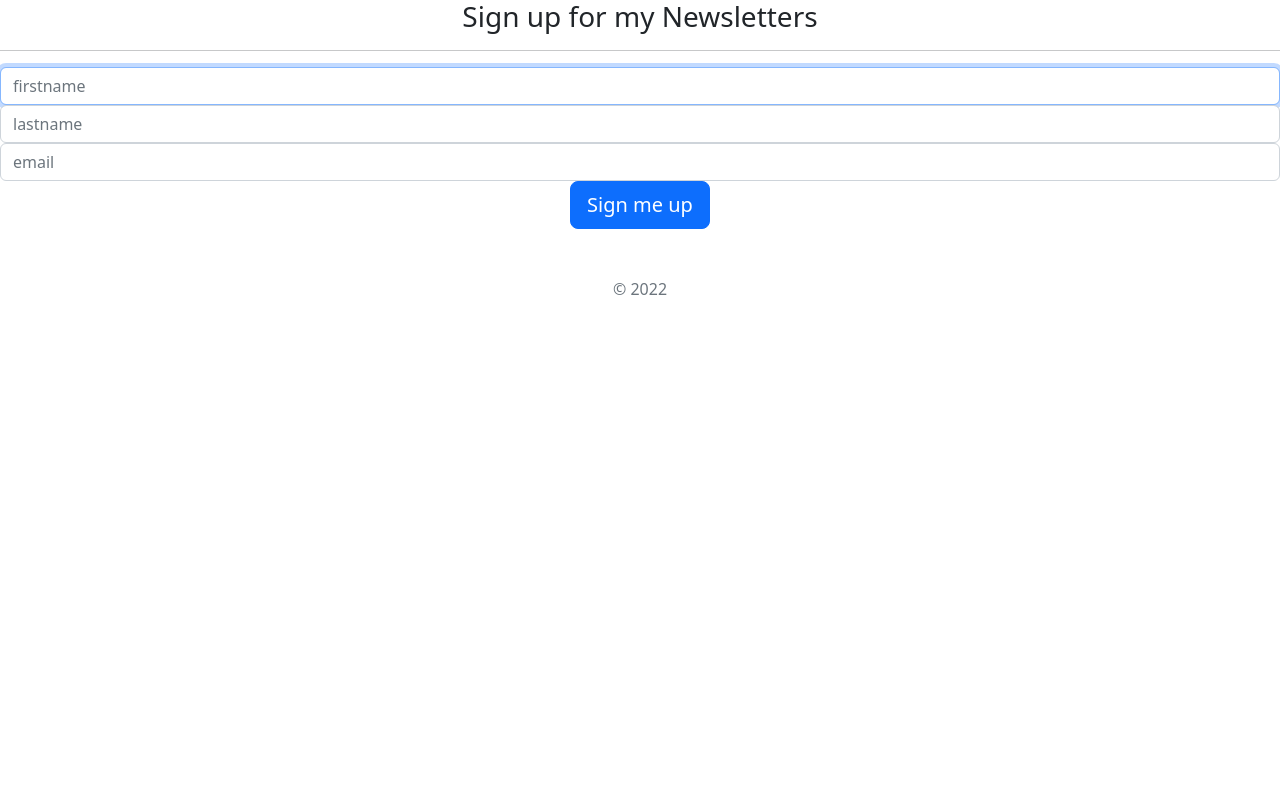
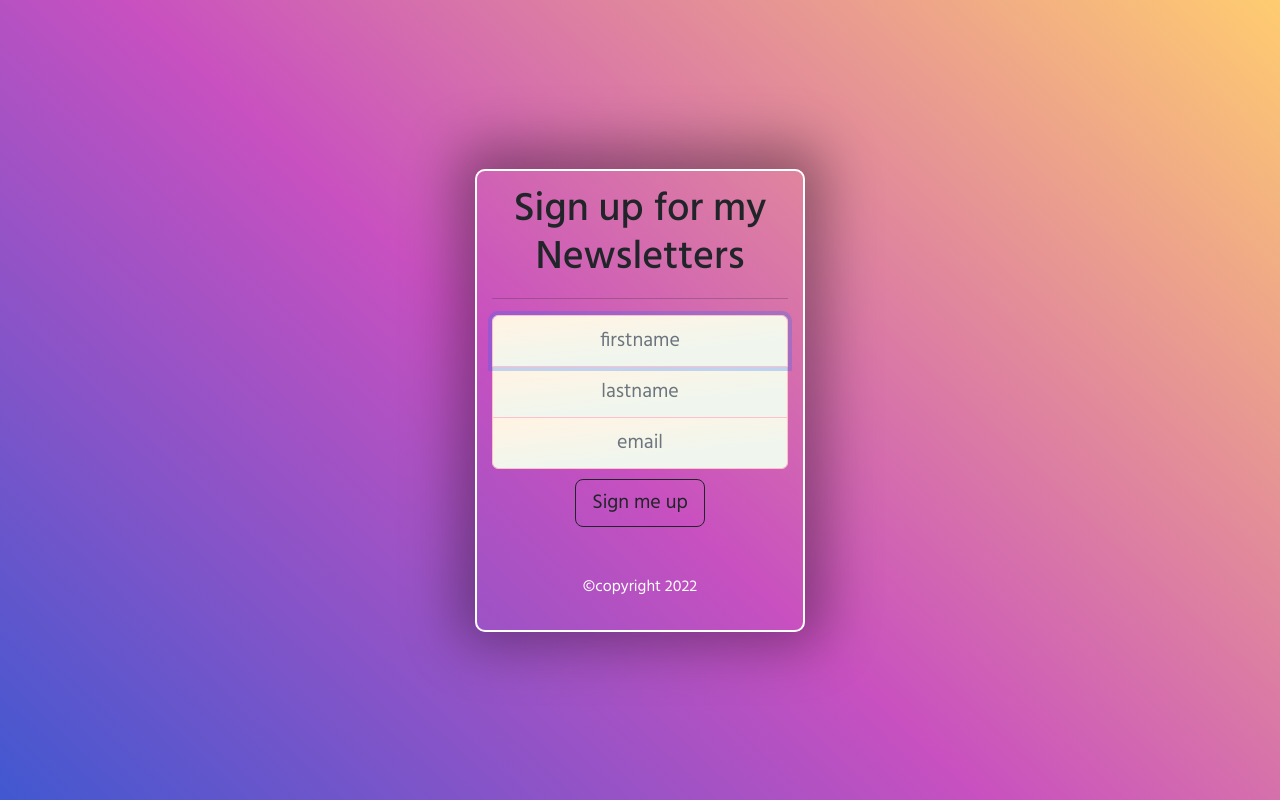
Before and after one commit to Devaprem1996/Mailchimp-project-Newsletter, a website: page signup.html in a window 1280 px wide. Drawn offline with nearby package versions, Linux system fonts and the light colour scheme.

Commit message:
first commit

```diff
--- a/app.js
+++ b/app.js
@@ -1,7 +1,7 @@
 const express = require('express');
 const bodyParser = require('body-parser');
-const request = require('request');
 const https = require('https');
+
 
 
 let app = express();
@@ -40,7 +40,7 @@ app.post('/', function (req, res) {
     const url = "https://us9.api.mailchimp.com/3.0/lists/ae670fae56";
     const options = {
         method: 'post',
-        auth: 'deva1:ad2b3a4d8af3ea00c06b9ef9fd73d231d-us9',
+        auth: 'deva1:d2b3a4d8af3ea00c06b9ef9fd73d231d-us9',
     };
 
     // finally ; create a https request() and merge to JsonData to send the details of login to mailchimp server.
--- a/signup.html
+++ b/signup.html
@@ -8,7 +8,7 @@
     <meta name="author" content="">
 
 
-    <title>My Newsletter App</title>
+    <title>MyNewsletter App</title>
 
     <link rel="canonical" href="https://getbootstrap.com/docs/4.0/examples/sign-in/">
 
@@ -16,7 +16,85 @@
     <link href="https://cdn.jsdelivr.net/npm/bootstrap@5.2.0/dist/css/bootstrap.min.css" rel="stylesheet">
 
     <!-- Custom styles for this template -->
-    <link href="/css/styles.css" rel="stylesheet">
+    <style>
+        @import url(https://fonts.googleapis.com/css2?family=Hind:wght@100;200;300;400;500;600;700&display=swap);
+
+        html,
+        body {
+            height: 100%;
+            font-family: 'Hind', sans-serif;
+        }
+
+        body {
+            display: -ms-flexbox;
+            display: -webkit-box;
+            display: flex;
+            -ms-flex-align: center;
+            -ms-flex-pack: center;
+            -webkit-box-align: center;
+            align-items: center;
+            -webkit-box-pack: center;
+            justify-content: center;
+            padding-top: 40px;
+            padding-bottom: 40px;
+            background-color: #4158D0;
+            background-image: linear-gradient(43deg, #4158D0 0%, #C850C0 46%, #FFCC70 100%)
+        }
+
+        .form-signin {
+            width: 100%;
+            max-width: 330px;
+            padding: 15px;
+            margin: 0 auto;
+            border: 2px solid white;
+            border-radius: 10px;
+            box-shadow: 1px -5px 54px 19px rgba(0, 0, 0, 0.35);
+        }
+
+        .form-signin .checkbox {
+            font-weight: 400;
+        }
+
+        .form-signin .form-control {
+            position: relative;
+            box-sizing: border-box;
+            height: auto;
+            padding: 10px;
+            font-size: 20px;
+            background-image: linear-gradient(174.2deg, rgba(255, 244, 228, 1) 7.1%, rgba(240, 246, 238, 1) 67.4%);
+            border: 1px solid pink;
+            text-align: center;
+        }
+
+        .form-signin .form-control:focus {
+            z-index: 2;
+        }
+
+        .top {
+            margin-bottom: -1px;
+            border-bottom-right-radius: 0;
+            border-bottom-left-radius: 0;
+        }
+
+        .middle {
+            border-radius: 0%;
+            margin-bottom: -1px;
+        }
+
+        .buttom {
+            margin-bottom: 10px;
+            border-top-left-radius: 0;
+            border-top-right-radius: 0;
+
+
+        }
+
+
+
+        .copy {
+            color: white
+        }
+    </style>
 
 
 </head>
@@ -26,7 +104,7 @@
 
 
 
-        <h1 class="h3 mb-3 font-weight-normal">Sign up for my Newsletters</h1>
+        <h1 class="h1 mb-3 font-weight-normal ">Sign up for my Newsletters</h1>
         <hr>
 
         <input type="text" class="form-control top" placeholder="firstname" name="fname" required autofocus>
@@ -34,8 +112,10 @@
         <input type="email" class="form-control buttom" placeholder="email" name="emailId" required>
         </div>
 
-        <button class="btn btn-lg btn-primary btn-block" type="submit">Sign me up</button>
-        <p class="mt-5 mb-3 text-muted">&copy; 2022</p>
+        <button class="btn btn-lg btn-outline-dark btn-block" type="submit">Sign me up</button>
+        <p class="mt-5 mb-3 text-muted ">
+            <span class="copy">&copy;copyright 2022</span>
+        </p>
     </form>
 </body>
 
```
Also changed, not shown: 1 other file.
